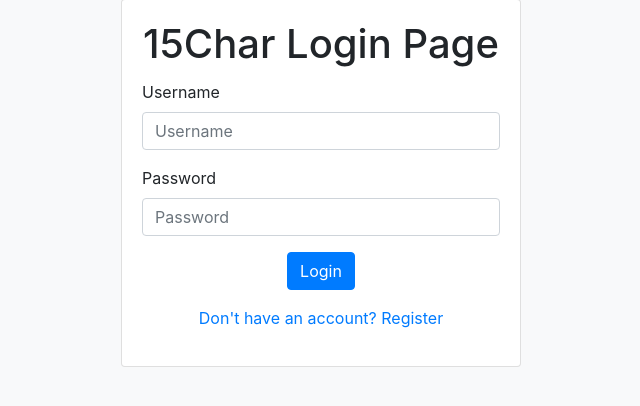
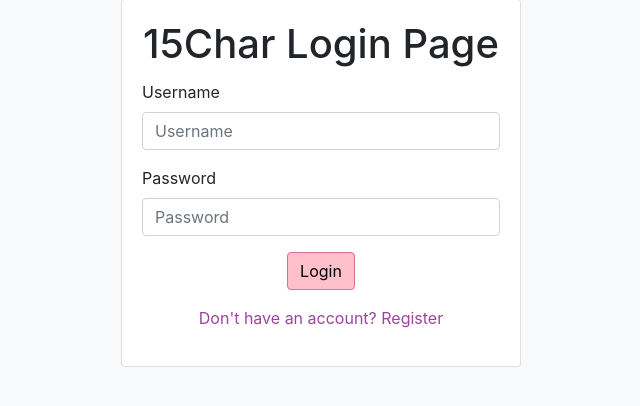
Before and after one commit to kakaorigby/15Char, a Flask app: page /login in a window 1280 px wide. Shown: the part 217-623 px from the top of the page, without its empty margins (319-959 px from the left). Run offline with Flask 2, Linux system fonts and the light colour scheme; some libraries are stand-ins or nearby versions.

Commit message:
login buttons

```diff
--- a/app/templates/login.html
+++ b/app/templates/login.html
@@ -8,6 +8,7 @@
     <title>Login</title>
     <link rel="stylesheet" href="https://cdn.jsdelivr.net/npm/bootstrap@4.3.1/dist/css/bootstrap.min.css" integrity="sha384-ggOyR0iXCbMQv3Xipma34MD+dH/1fQ784/j6cY/iJTQUOhcWr7x9JvoRxT2MZw1T" crossorigin="anonymous">
     <link rel="shortcut icon" href="{{ url_for('static', filename='favicon.ico') }}">
+    <link rel="stylesheet" href="{{ url_for('static', filename='my_css.css')}}">
 </head>
 
 <body class="bg-light d-flex align-items-center justify-content-center" style="height: 100vh;">
@@ -37,7 +38,7 @@
                     {{ form.password(class="form-control") }}
                 </div>
                 <div class="form-group text-center">
-                    {{ form.submit(class="btn btn-primary") }}
+                    {{ form.submit(class="btn btn-primary submit-button") }}
                 </div>
             </form>
 
--- a/app/templates/register.html
+++ b/app/templates/register.html
@@ -8,6 +8,7 @@
     <title>Register</title>
     <link rel="stylesheet" href="https://cdn.jsdelivr.net/npm/bootstrap@4.3.1/dist/css/bootstrap.min.css" integrity="sha384-ggOyR0iXCbMQv3Xipma34MD+dH/1fQ784/j6cY/iJTQUOhcWr7x9JvoRxT2MZw1T" crossorigin="anonymous">
     <link rel="shortcut icon" href="{{ url_for('static', filename='favicon.ico') }}">
+    <link rel="stylesheet" href="{{ url_for('static', filename='my_css.css')}}">
 </head>
 
 <body class="bg-light d-flex align-items-center justify-content-center" style="height: 100vh;">
@@ -37,7 +38,7 @@
                     {{ form.password(class="form-control") }}
                 </div>
                 <div class="form-group text-center">
-                    {{ form.submit(class="btn btn-primary") }}
+                    {{ form.submit(class="btn btn-primary submit-button") }}
                 </div>
             </form>
 
```
Also changed, not shown: 2 other files.
